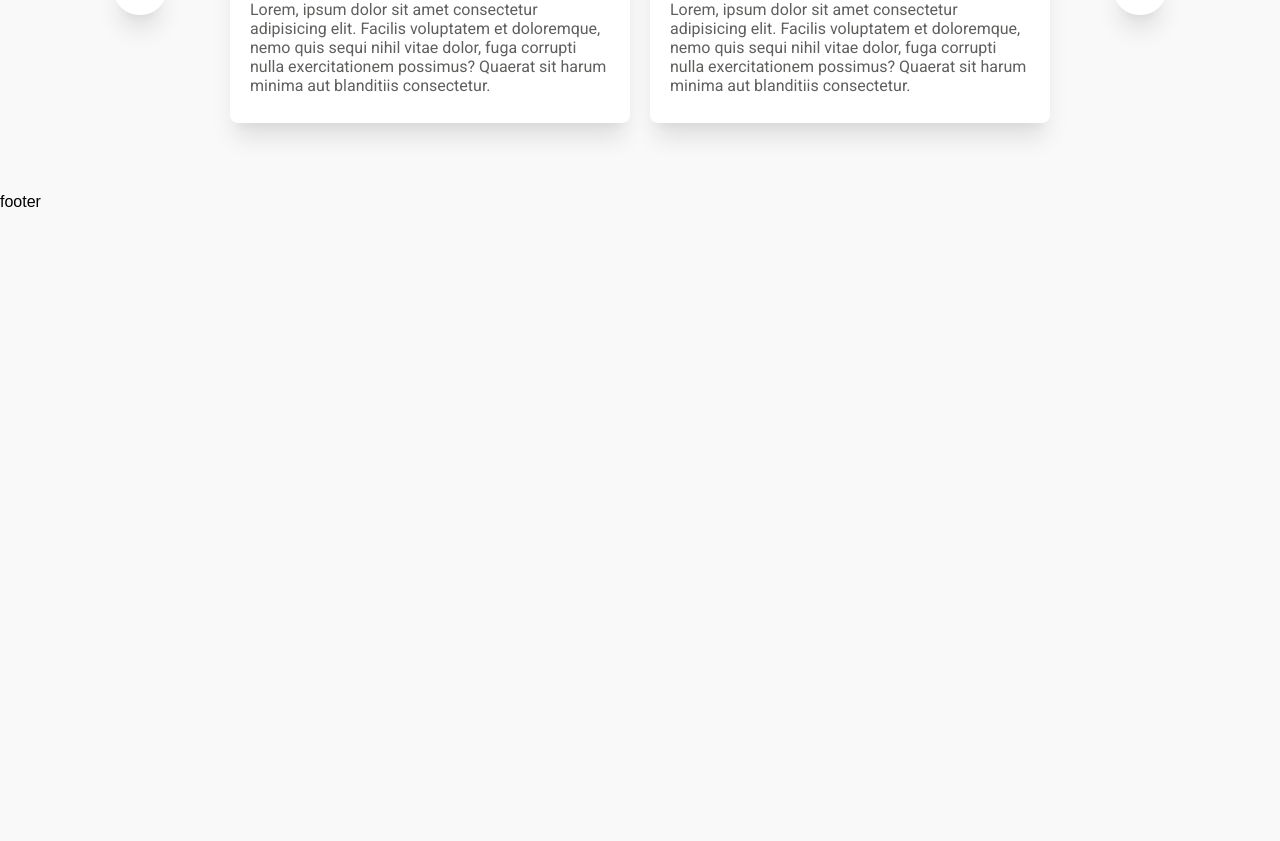
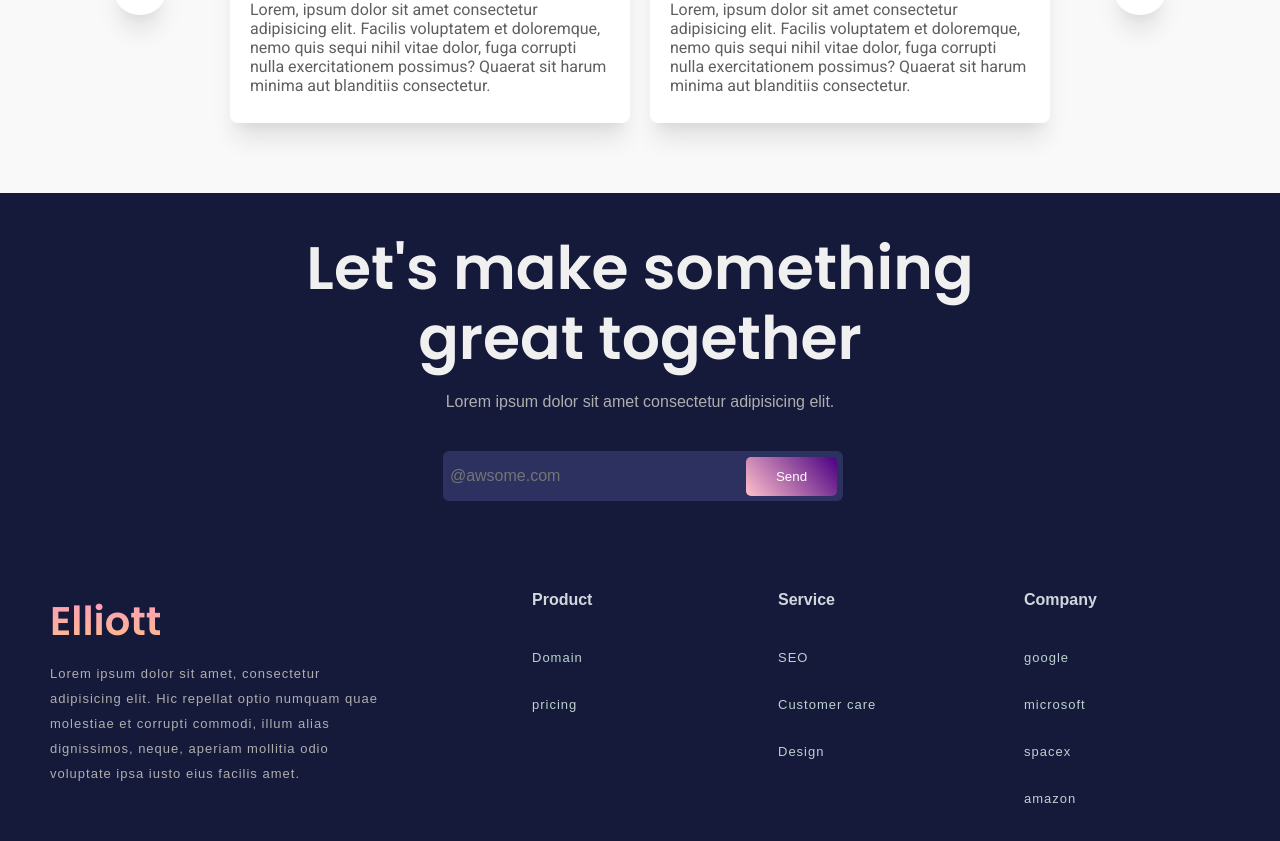
Before and after one commit to arunsingh28/Business-tempalte, a React (Create React App) app: page / in a window 1280 px wide. Shown: the part 3557-4398 px from the top of the page. Before the commit the page ends 3768 px from the top, so only its background shows below. Built offline with nearby package versions, Linux system fonts and the light colour scheme.

Commit message:
DONE: PC version

```diff
--- a/src/components/Footer.jsx
+++ b/src/components/Footer.jsx
@@ -1,9 +1,45 @@
 import React from 'react'
-
+import '../style/Footer.scss'
 export const Footer = () => {
     return (
-        <div>
-            footer
-        </div>
+        <footer>
+            <h1 className="t">Let's make something <br />great together</h1>
+            <p>Lorem ipsum dolor sit amet consectetur adipisicing elit.</p>
+            <div className="subscribe">
+                <input type="text" placeholder="@awsome.com" />
+                <button>Send</button>
+            </div>
+            <div className="gridlayout">
+                <div className="company">
+                    <h1 className="name">Elliott</h1>
+                    <p className="slog">Lorem ipsum dolor sit amet, consectetur adipisicing elit. Hic repellat optio numquam quae molestiae et corrupti commodi, illum alias dignissimos, neque, aperiam mollitia odio voluptate ipsa iusto eius facilis amet.</p>
+                </div>
+                <div>
+                    <h4>Product</h4>
+                    <ul>
+                        <li>Domain</li>
+                        <li>pricing</li>
+                    </ul>
+                </div>
+                <div>
+                    <h4>Service</h4>
+                    <ul>
+                        <li>SEO</li>
+                        <li>Customer care</li>
+                        <li>Design</li>
+
+                    </ul>
+                </div>
+                <div>
+                    <h4>Company</h4>
+                    <ul>
+                        <li>google</li>
+                        <li>microsoft</li>
+                        <li>spacex</li>
+                        <li>amazon</li>
+                    </ul>
+                </div>
+            </div>
+        </footer>
     )
 }
--- a/src/style/Footer.scss
+++ b/src/style/Footer.scss
@@ -0,0 +1,78 @@
+footer {
+    background: #15193a;
+    height: auto;
+    color: rgb(240, 240, 240);
+    padding: 20px 50px;
+    .t {
+        text-align: center;
+        padding: 20px 0;
+        font-family: 'Poppins', sans-serif;
+        font-size: 60px;
+        line-height: 70px;
+    }
+    p {
+        text-align: center;
+        color: rgb(175, 175, 175);
+    }
+    .subscribe {
+        text-align: center;
+        padding: 40px 0;
+        input {
+            height: 50px;
+            width: 400px;
+            background: #2c315f;
+            border: none;
+            padding: 0 7px;
+            color: #fff;
+            border-radius: 6px;
+            font-size: 16px;
+        }
+        button {
+            cursor: pointer;
+            margin-left: -97px;
+            padding: 12px 30px;
+            color: #fff;
+            border: none;
+            border-radius: 5px;
+            background: linear-gradient(50deg, pink, indigo);
+        }
+    }
+    .gridlayout {
+        margin-top: 50px;
+        display: grid;
+        column-gap: 10px;
+        grid-template-columns: 40% 20% 20% 20%;
+        .company {
+            .name {
+                font-family: 'Poppins', sans-serif;
+                font-size: 40px;
+                background: -webkit-repeating-linear-gradient(#fb99c2, #febe85);
+                -webkit-background-clip: text;
+                -webkit-text-fill-color: transparent;
+            }
+            .slog {
+                letter-spacing: 1px;
+                font-size: 13px;
+                padding: 10px 0;
+                text-align: start;
+                width: 70%;
+                line-height: 25px;
+            }
+        }
+        div {
+            h4 {
+                color: rgb(209, 215, 221);
+            }
+            ul {
+                list-style: none;
+                padding: 25px 0;
+                li {
+                    letter-spacing: 1px;
+                    font-size: 13px;
+                    padding: 16px 0;
+                    color: rgb(189, 209, 209);
+                }
+            }
+        }
+    }
+}
--- a/src/style/main.scss
+++ b/src/style/main.scss
@@ -27,3 +27,11 @@
         margin: 0px 300px;
     }
 }
+
+footer {
+    .gridlayout {
+        @media screen and (min-width: 1590px) {
+            margin: 0px 300px;
+        }
+    }
+}
```
